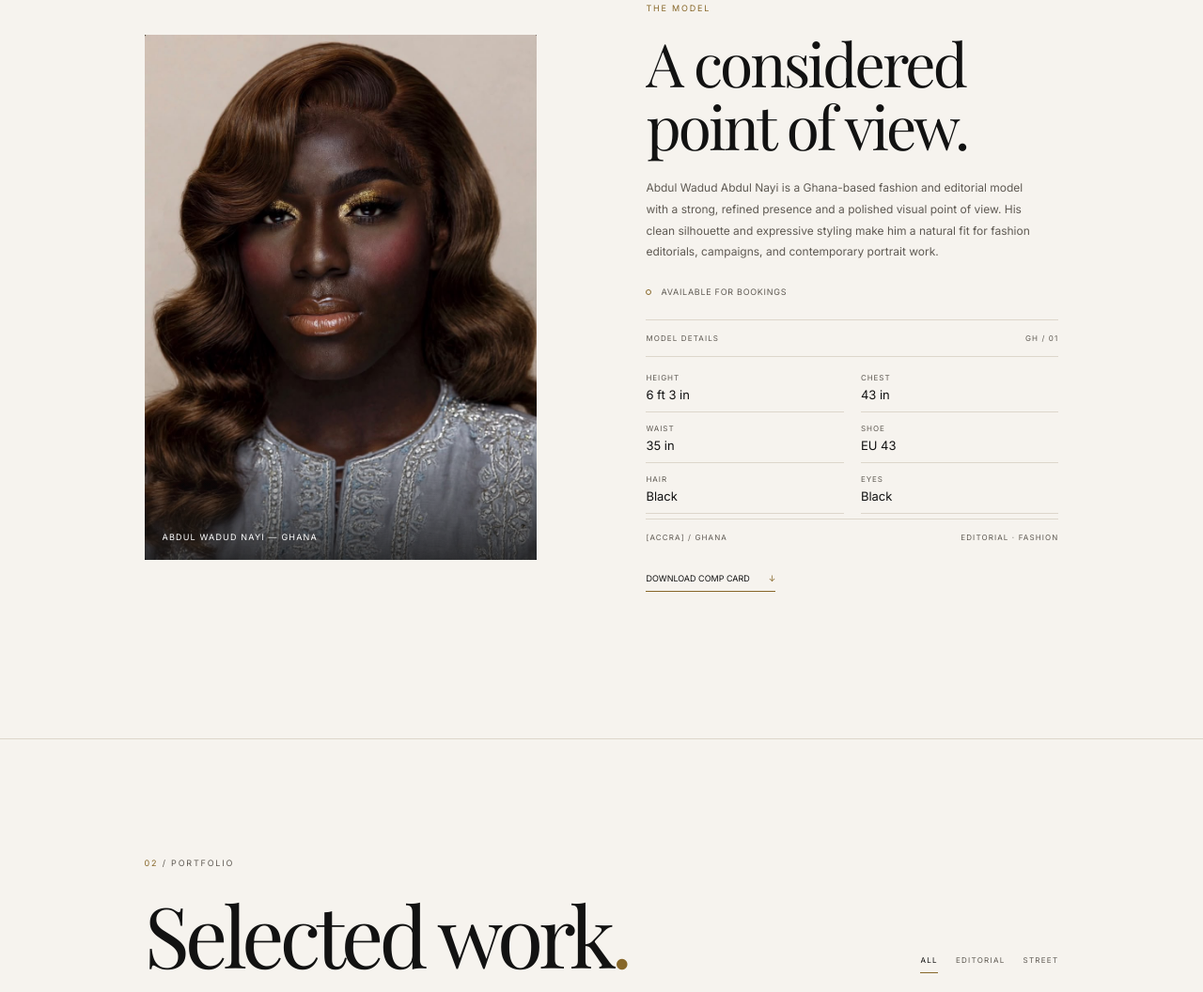
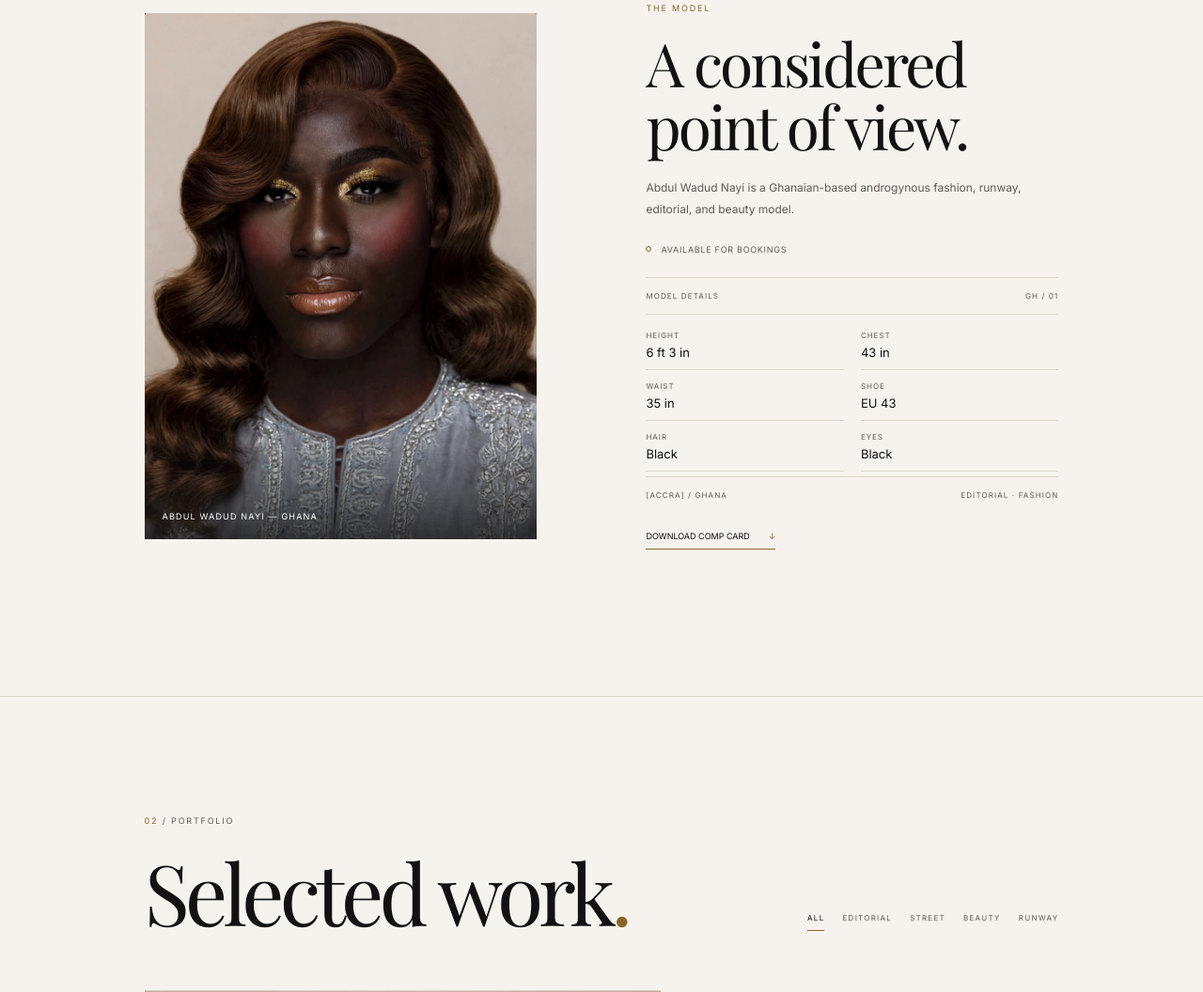
Before and after one commit to Adams-O/abdul-wadud-nai-portfolio, a plain HTML site: page index.html in a window 1280 px wide. Shown: the part 1002-2058 px from the top of the page at 94% size. Drawn offline with nearby package versions, Linux system fonts and the light colour scheme.

Commit message:
Update portfolio bio and add two gallery photos
Co-authored-by: Copilot <223556219+Copilot@users.noreply.github.com>

```diff
--- a/index.html
+++ b/index.html
@@ -58,7 +58,7 @@
         <h1 id="hero-title"><span>Bold</span><span>Nayi</span></h1>
       </div>
       <a class="scroll-hint" href="#about"><span aria-hidden="true"></span>Scroll to discover</a>
-      <p class="hero-count" aria-hidden="true">01 <span>—</span> 08</p>
+      <p class="hero-count" aria-hidden="true">01 <span>—</span> 10</p>
     </section>
 
     <section class="about section-shell" id="about" aria-labelledby="about-title">
@@ -95,6 +95,8 @@
           <button class="gallery-tab is-active" type="button" data-filter="all" aria-pressed="true">All</button>
           <button class="gallery-tab" type="button" data-filter="editorial" aria-pressed="false">Editorial</button>
           <button class="gallery-tab" type="button" data-filter="street" aria-pressed="false">Street</button>
+          <button class="gallery-tab" type="button" data-filter="beauty" aria-pressed="false">Beauty</button>
+          <button class="gallery-tab" type="button" data-filter="runway" aria-pressed="false">Runway</button>
         </div>
       </div>
       <div class="gallery-grid" data-gallery></div>
--- a/script.js
+++ b/script.js
@@ -4,7 +4,7 @@ const MODEL = {
   country: "Ghana",
   city: "[Accra]",
   type: "Editorial / Fashion",
-  bio: "Abdul Wadud Abdul Nayi is a Ghana-based fashion and editorial model with a strong, refined presence and a polished visual point of view. His clean silhouette and expressive styling make him a natural fit for fashion editorials, campaigns, and contemporary portrait work.",
+  bio: "Abdul Wadud Nayi is a Ghanaian-based androgynous fashion, runway, editorial, and beauty model.",
   measurements: { Height: "6 ft 3 in", Chest: "43 in", Waist: "35 in", Shoe: "EU 43", Hair: "Black", Eyes: "Black" },
   phone: "+233503917926",
   email: "wadudnayi@gmail.com",
@@ -21,7 +21,9 @@ const PHOTOS = [
   { file: "abdul-wadud-nai-05.jpg", title: "Street style", category: "street", width: 900, height: 1280 },
   { file: "abdul-wadud-nai-06.jpg", title: "Editorial", category: "editorial", width: 950, height: 1280 },
   { file: "abdul-wadud-nai-07.jpg", title: "On location", category: "street", width: 930, height: 1280 },
-  { file: "abdul-wadud-nai-08.jpg", title: "Portrait study", category: "editorial", width: 930, height: 1280 }
+  { file: "abdul-wadud-nai-08.jpg", title: "Portrait study", category: "editorial", width: 930, height: 1280 },
+  { file: "abdul-wadud-nai-09.jpg", title: "Beauty portrait", category: "beauty", width: 822, height: 1080 },
+  { file: "abdul-wadud-nai-10.jpg", title: "Runway look", category: "runway", width: 888, height: 1280 }
 ];
 
 const WHATSAPP_URL = `https://wa.me/${MODEL.phone.replace(/\D/g, "")}?text=${encodeURIComponent(MODEL.whatsappMessage)}`;
```
Also changed, not shown: images/ADD-PHOTOS-HERE.txt, images/abdul-wadud-nai-09.jpg (added), images/abdul-wadud-nai-10.jpg (added), 2 other files.
